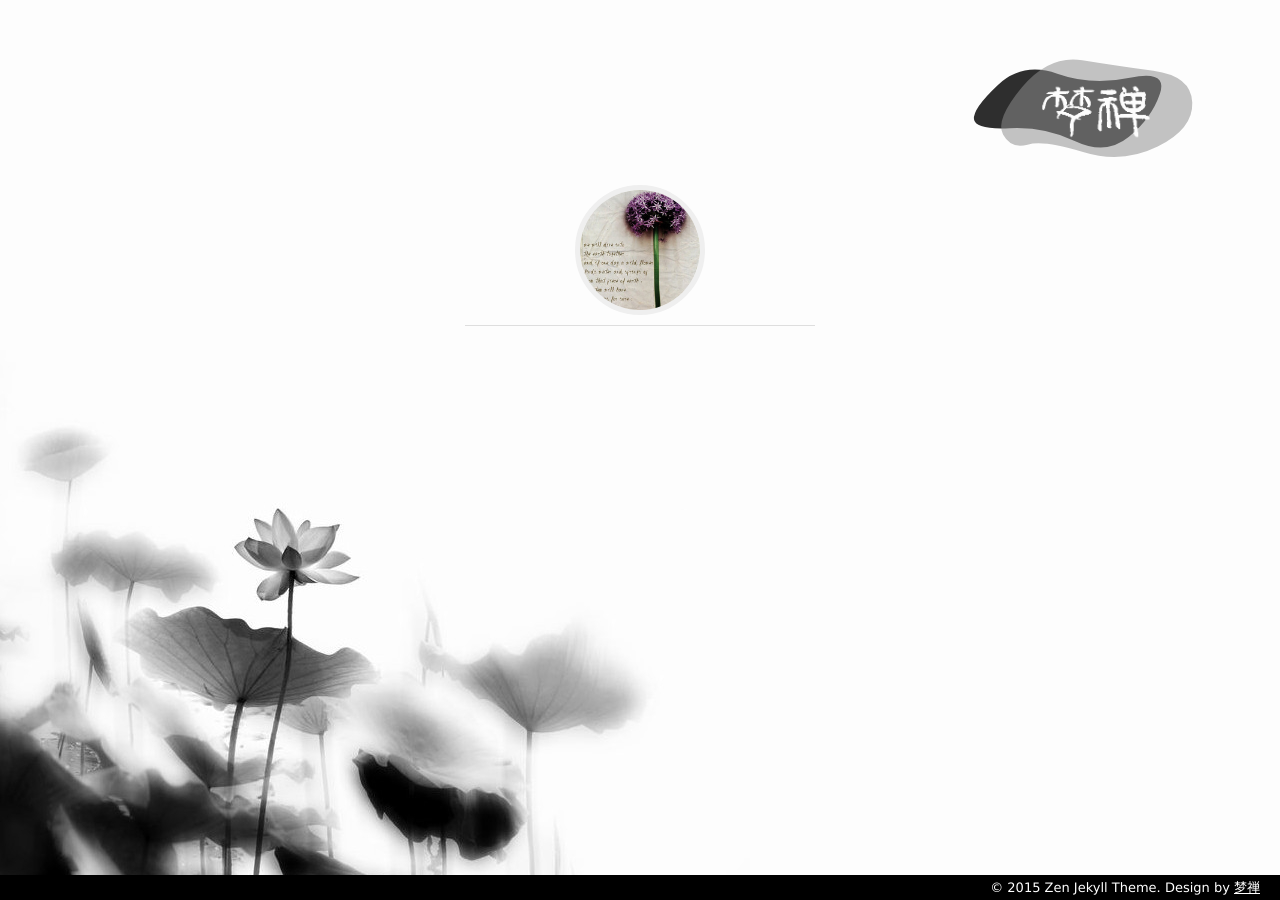
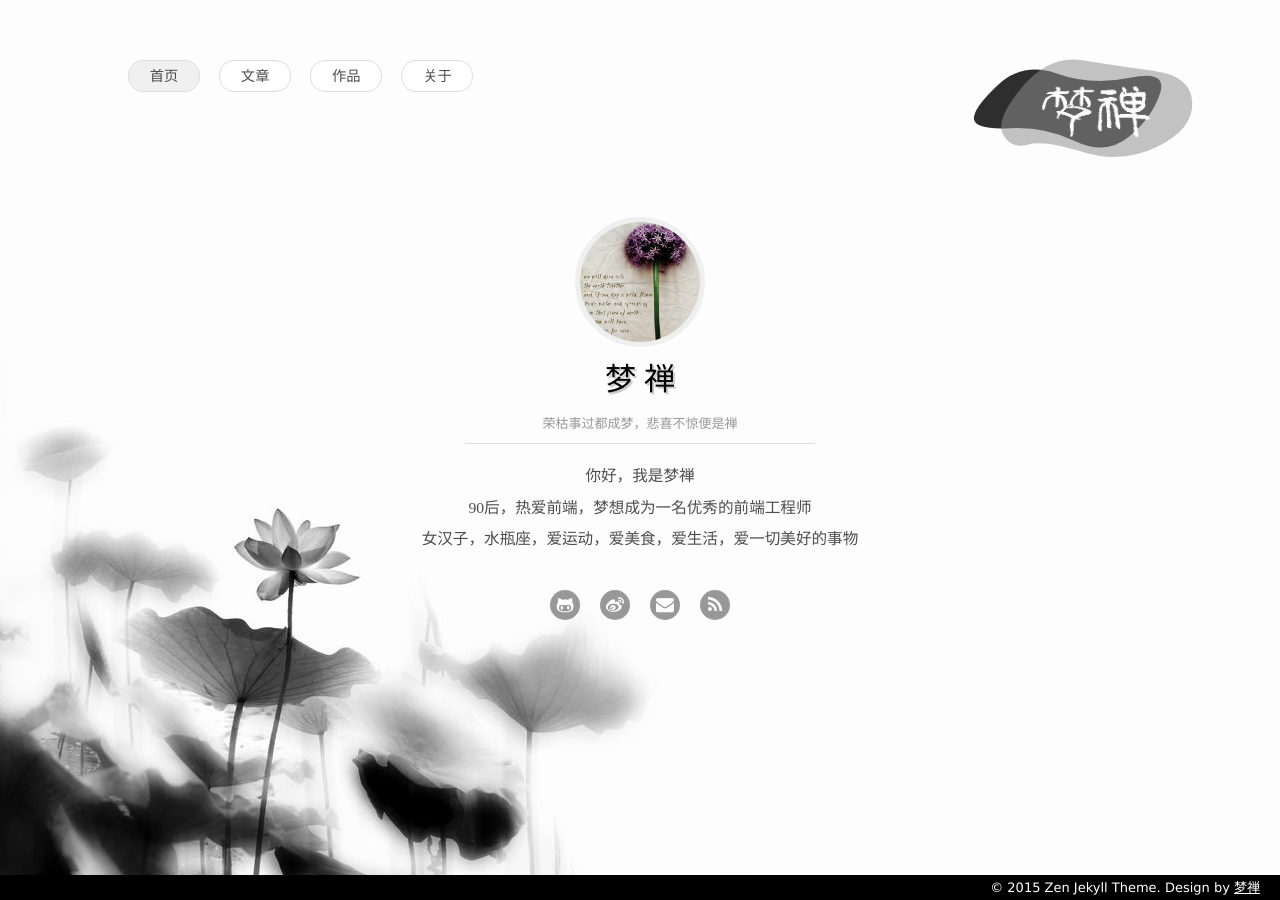
Before and after one commit to mengchan127/Zen, a Jekyll site: the page built from index.html, in a window 1280 px wide. Built offline with Jekyll 4.4.1, drawn with Linux system fonts in a browser that asks for light colours; nearby versions of some CDN libraries.

Commit message:
Update _config.yml

```diff
--- a/_config.yml
+++ b/_config.yml
@@ -1 +1,41 @@
+paginate: 8
+paginate_path: "blog/page:num"
+markdown: kramdown
+
 baseurl: "/zen"
+
+title: "梦禅"
+
+nav:
+  - text: "首页"
+    url: "/index.html"
+  - text: "文章"
+    url: "/blog"
+  - text: "作品"
+    url: "/works.html"
+  - text: "关于"
+    url: "/about.html"
+
+follow:
+  - class: "fa-github-alt"
+    text: GitHub
+    url: "http://github.com/sally127"
+  - class: fa-weibo
+    text: 微博
+    url: "http://weibo.com/uc270506566"
+  - class: fa-envelope
+    text: Email
+    url: "mailto:liulying@126.com"
+  - class: fa-rss
+    text: 订阅
+    url: "http://www.mousycoder.com/rss/"
+
+author:
+  name: "梦 禅"
+  link: "http://sally127.github.io/Zen/about.html"
+  motto: "荣枯事过都成梦，悲喜不惊便是禅"
+
+introduce:
+  - content: "你好，我是梦禅"
+  - content: "90后，热爱前端，梦想成为一名优秀的前端工程师"
+  - content: "女汉子，水瓶座，爱运动，爱美食，爱生活，爱一切美好的事物"
```
